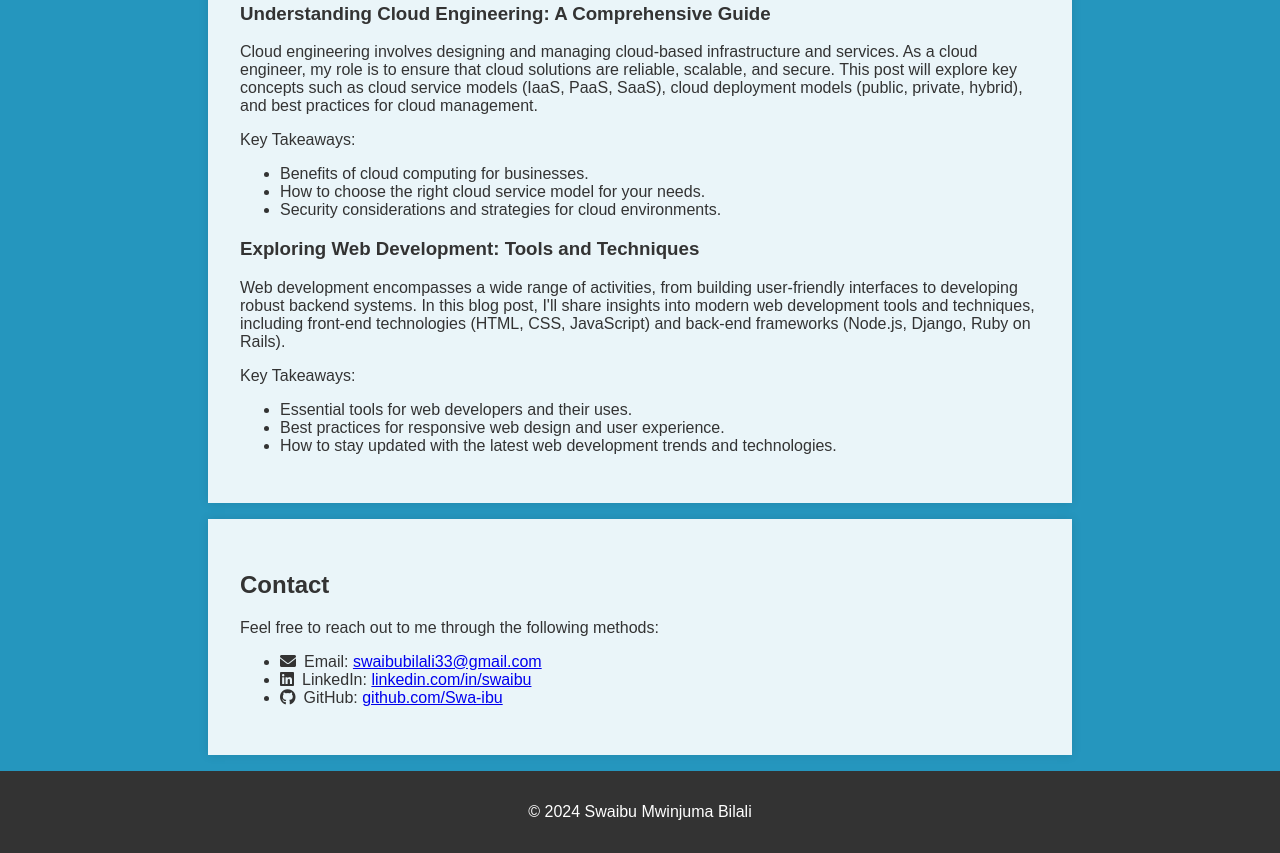
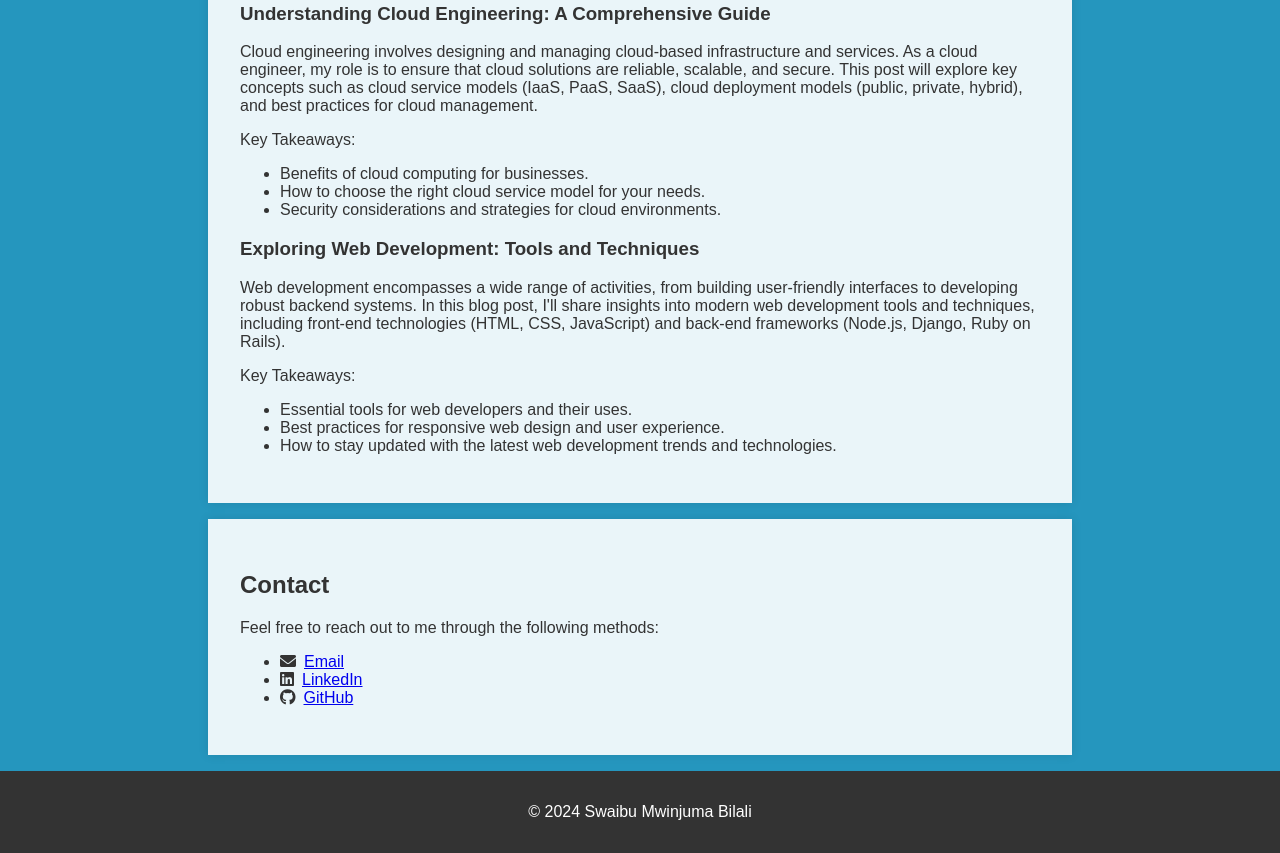
Before and after one commit to Swa-ibu/Personal, a plain HTML site: page index.html in a window 1280 px wide. Shown: the part 1552-2405 px from the top of the page. Drawn offline with Linux system fonts and the light colour scheme.

Commit message:
Update index.html

```diff
--- a/index.html
+++ b/index.html
@@ -3,7 +3,7 @@
 <head>
     <meta charset="UTF-8">
     <meta name="viewport" content="width=device-width, initial-scale=1.0">
-    <title>Swaibu Mwinjuma Bilali - Personal Webpage</title>
+    <title>Swaibu Mwinjuma Bilali</title>
     <style>
         body {
             font-family: Arial, sans-serif;
@@ -156,9 +156,9 @@
     <h2>Contact</h2>
     <p>Feel free to reach out to me through the following methods:</p>
     <ul>
-        <li><i class="fas fa-envelope icon"></i>Email: <a href="mailto:swaibubilali33@gmail.com">swaibubilali33@gmail.com</a></li>
-        <li><i class="fab fa-linkedin icon"></i>LinkedIn: <a href="www.linkedin.com/in/swaibu-bilali-308361343" target="_blank">linkedin.com/in/swaibu</a></li>
-        <li><i class="fab fa-github icon"></i>GitHub: <a href="https://github.com/Swa-ibu" target="_blank">github.com/Swa-ibu</a></li>
+        <li><i class="fas fa-envelope icon"></i><a href="mailto:swaibubilali33@gmail.com">Email</a></li>
+        <li><i class="fab fa-linkedin icon"></i><a href="www.linkedin.com/in/swaibu-bilali-308361343" target="_blank">LinkedIn</a></li>
+        <li><i class="fab fa-github icon"></i><a href="https://github.com/Swa-ibu" target="_blank">GitHub</a></li>
     </ul>
 </section>
 
```
